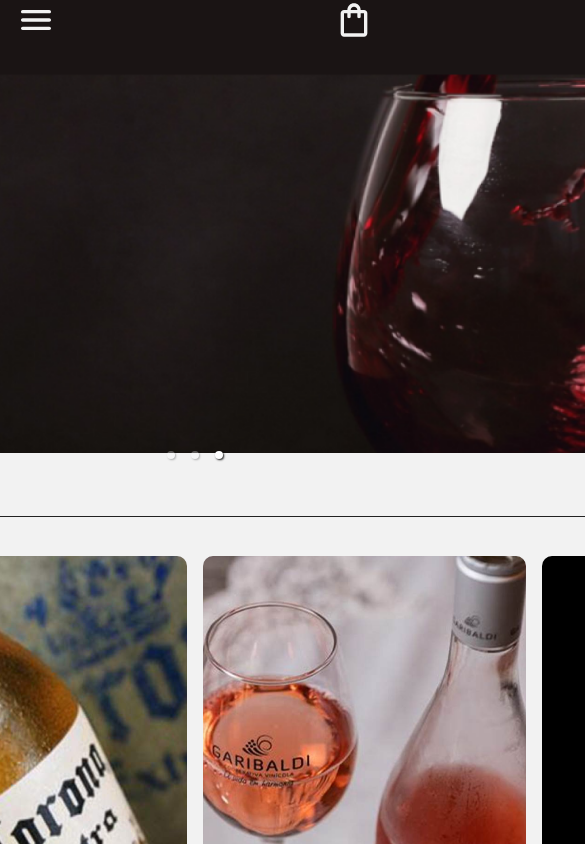
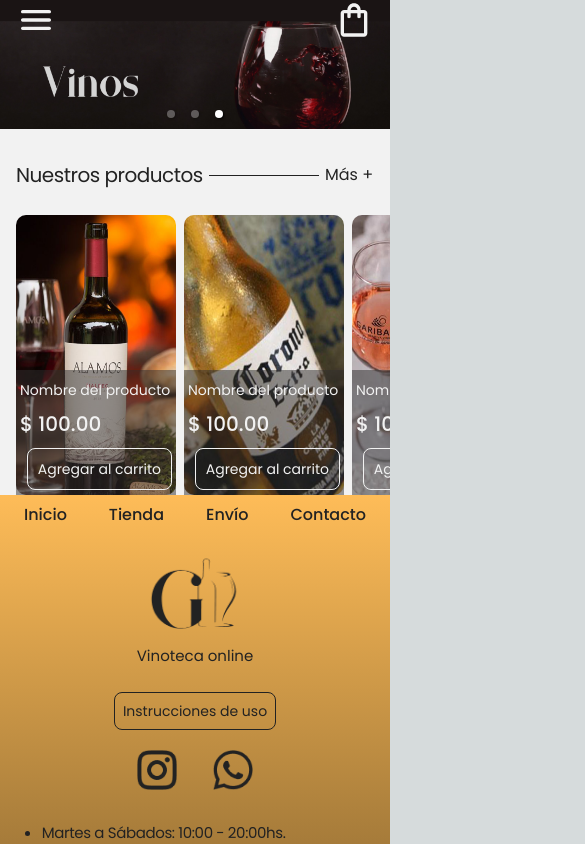
Before and after one commit to IvanScarsella/vinoteca-grilli, a Next.js app: page / in a window 390 px wide. Shown: the top 844 px of the page, 585 px wide, since content can reach past the window. Built offline with nearby package versions, Linux system fonts and the light colour scheme.

Commit message:
add first cards responsive

```diff
--- a/src/app/components/Card.tsx
+++ b/src/app/components/Card.tsx
@@ -5,12 +5,12 @@
    console.log(data.data)
    const productData = data.data;
    return (
-      <div className="h-[500px] w-[323px] rounded-[10px]">
+      <div className="h-[500px] w-[323px] max-[1439px]:w-72 max-[1439px]:h-[450px] max-xl:w-56 max-lg:w-40 max-lg:max-w-40 max-xl:h-96 max-lg:h-[280px] rounded-[10px] flex-shrink-0">
          <Image src={productData?.image} alt={productData?.name} className="size-full relative top-0 rounded-[10px]" />
-         <div className="text-white1 relative bottom-[182px] left-0 h-[182px] w-full bg-[#302F2F80] py-[18px] px-2">
-            <p className="text-2xl">{productData?.name}</p>
-            <p className="text-[32px] font-medium">$ {productData?.price}</p>
-            <button className="border border-white1 rounded-lg p-2.5 float-right text-xl">Agregar al carrito</button>
+         <div className="text-white1 relative bottom-[182px] max-md:bottom-[125px] left-0 h-[182px] w-full bg-[#302F2F80] py-[18px] max-md:py-2.5 px-2 max-md:px-1">
+            <p className="text-2xl max-lg:text-base max-md:text-sm">{productData?.name}</p>
+            <p className="text-[32px] max-lg:text-2xl max-md:text-xl font-medium max-md:mt-2.5">$ {productData?.price}</p>
+            <button className="border border-white1 rounded-lg p-2.5 float-right text-xl max-lg:text-base max-md:text-sm max-md:mt-2.5">Agregar al carrito</button>
          </div>
       </div>
    )
--- a/src/app/page.tsx
+++ b/src/app/page.tsx
@@ -17,13 +17,13 @@
   return (
     <section className="bg-white1">
       <ImagesCarousel />
-      <div className="flex flex-col px-[50px] max-md:px-4">
-        <div className="flex flex-row items-center my-[26px]">
+      <div className="flex flex-col">
+        <div className="flex flex-row items-center my-[26px] px-[50px] max-md:px-4">
           <p className="text-4xl max-md:text-xl min-w-[353px] max-md:min-w-[187px] max-md:w- tracking-tight mr-[33px] max-md:mr-1.5">Nuestros productos</p>
           <div className="w-full h-px bg-black1" />
           <p className="text-xl max-md:text-base min-w-[61px] max-md:max-w-12 max-md:min-w-[49px] max-md:w-full ml-[33px] max-md:ml-1.5">Más +</p>
         </div>
-        <div className="flex flex-row gap-4">
+        <div className="flex flex-row gap-4 max-md:gap-2 justify-center max-md:justify-start w-screen max-w-full overflow-x-auto scroll-smooth overflow-clip px-4">
           {products.map((product) => (
             <Card data={product} />
           ))}
```
